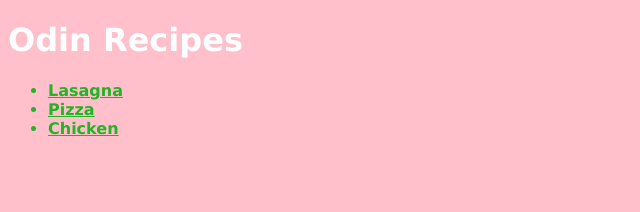
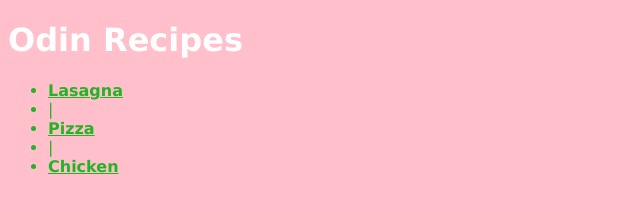
Before and after one commit to Z3BINI/odin-recipes, a plain HTML site: page index.html in a window 1280 px wide. Shown: the whole page, without its empty margins (0-640 px from the left). Drawn offline with Linux system fonts and the light colour scheme.

```diff
--- a/index.html
+++ b/index.html
@@ -10,7 +10,9 @@
         <h1>Odin Recipes</h1>
         <ul>
             <li><a href="./recipes/lasagna.html">Lasagna</a></li>
+            <li style="font-weight: 100;">|</li>
             <li><a href="./recipes/pizza.html">Pizza</a></li>
+            <li style="font-weight: 100;">|</li>
             <li><a href="./recipes/chicken.html">Chicken</a></li>
         </ul>
     </body>
```
